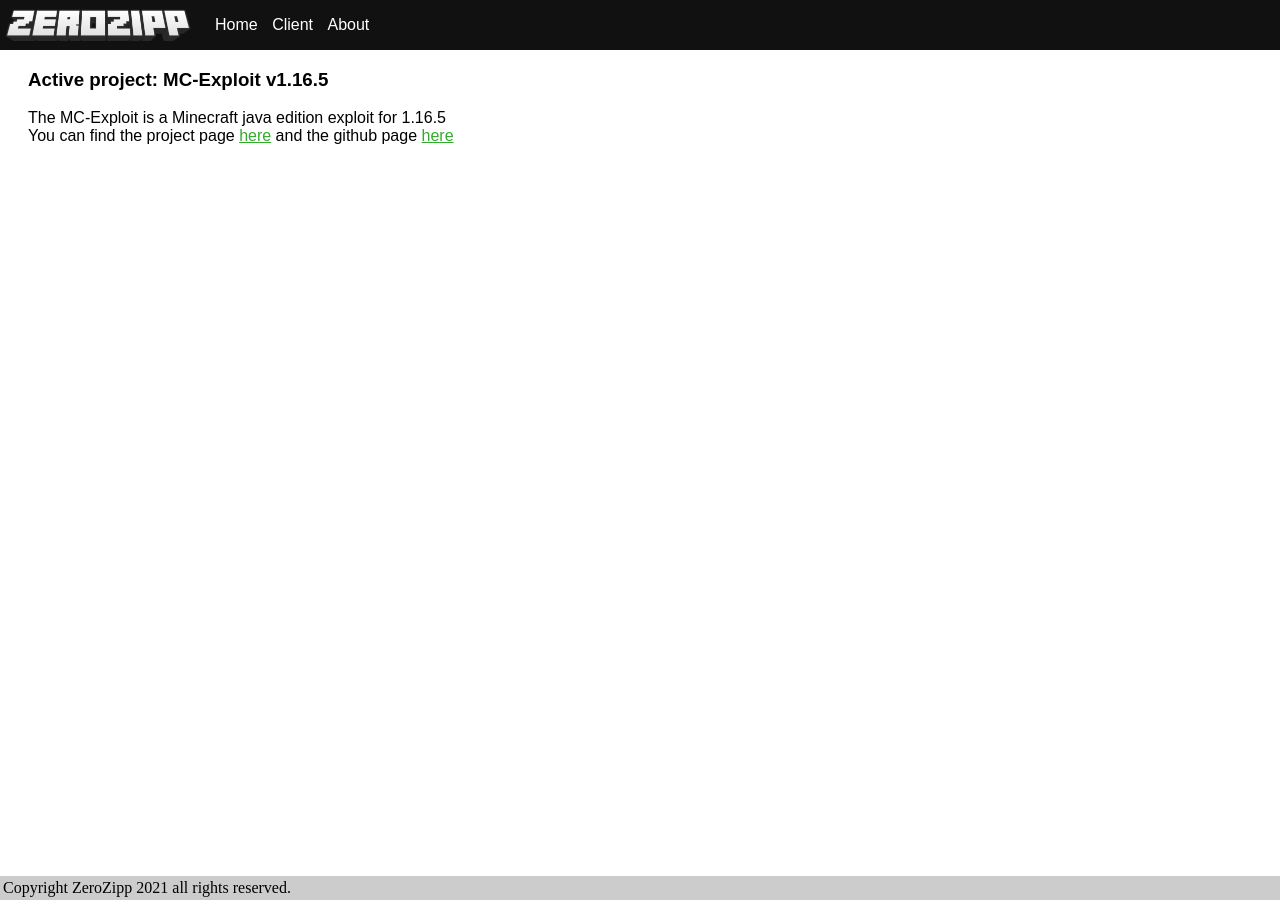
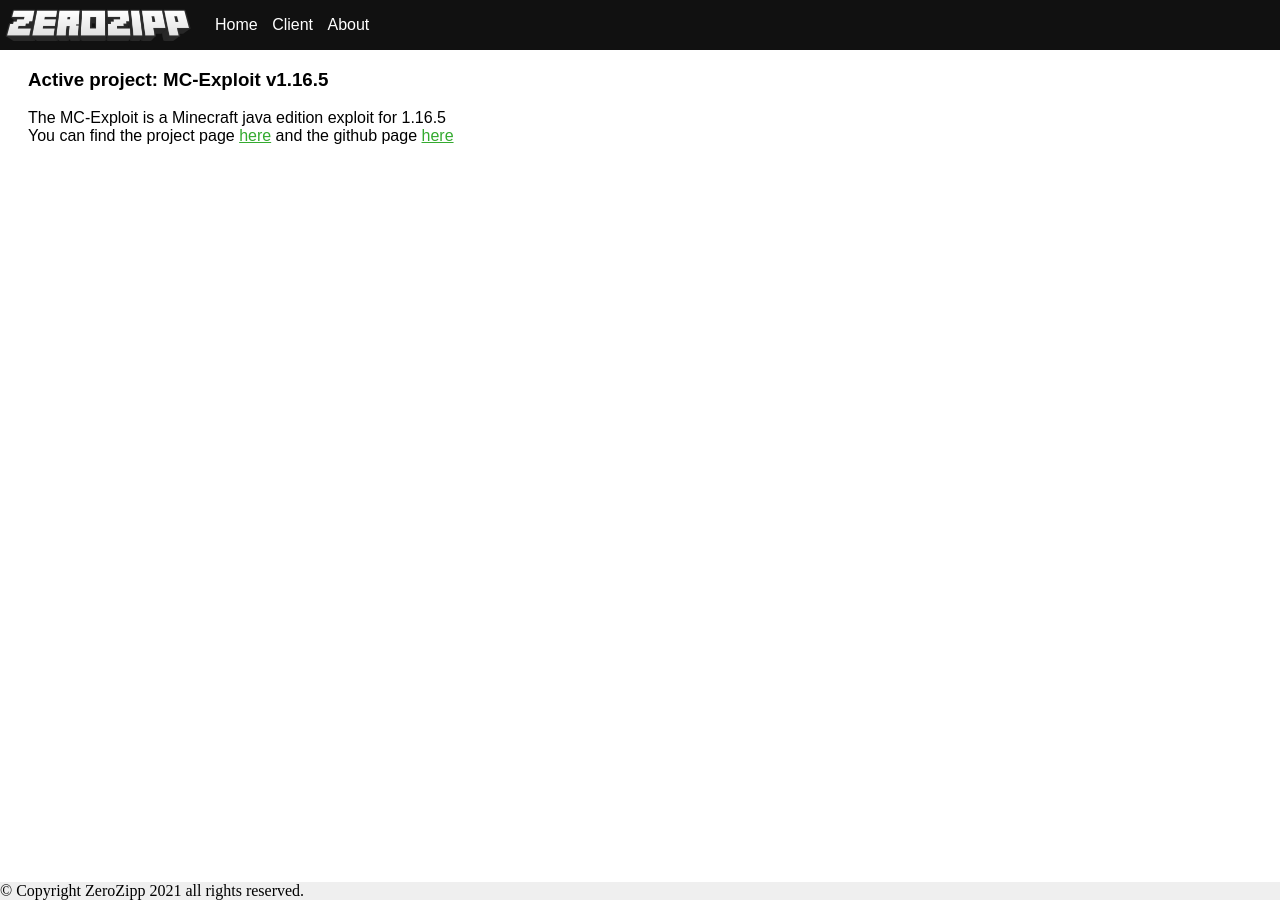
Before and after one commit to ZeroZipp/zerozipp.github.io, a Jekyll site: the page built from index.md, in a window 1280 px wide. Built offline with Jekyll 4.4.1, drawn with Linux system fonts in a browser that asks for light colours; our own code applies the rules of GitHub Pages for plain Markdown files.

Commit message:
Update default.html

```diff
--- a/_layouts/default.html
+++ b/_layouts/default.html
@@ -39,11 +39,10 @@
       position: absolute;
       left: 0px;
       bottom: 0px;
-      background: #cccccc;
+      background: #eeeeeeee;
       width: 100%;
-      padding: 3px;
    }
 </style>
 <footer class="site-footer">
-   Copyright ZeroZipp 2021 all rights reserved.
+   © Copyright ZeroZipp 2021 all rights reserved.
 </footer>
```
